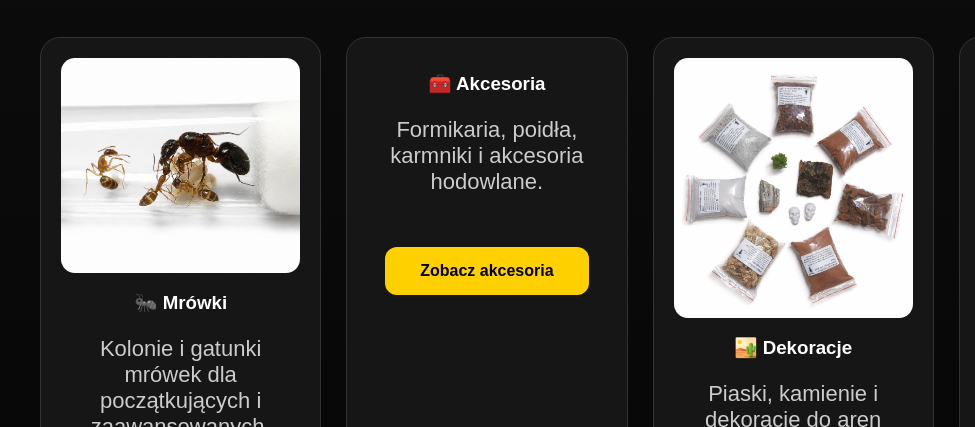
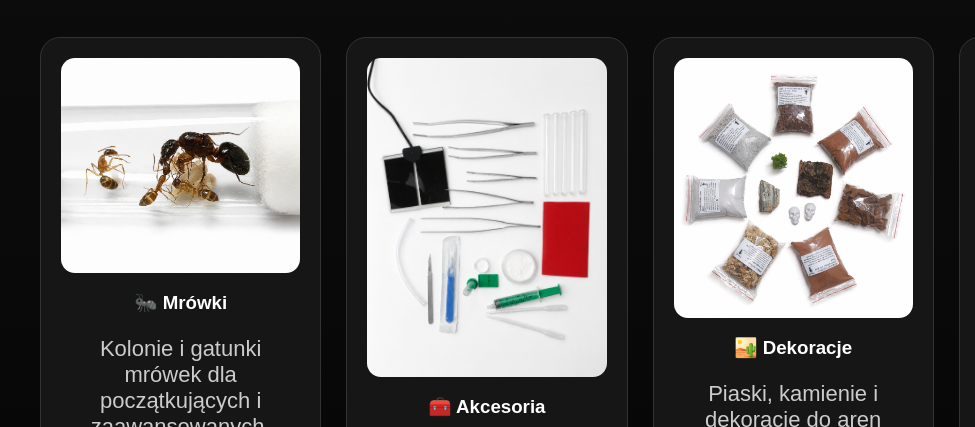
Before and after one commit to strongants/strongants.pl, a plain HTML site: page index.html in a window 1280 px wide. Shown: the part 658-1085 px from the top of the page, 0-975 px from the left. Drawn offline with Linux system fonts and the light colour scheme.

Commit message:
Update index.html

```diff
--- a/index.html
+++ b/index.html
@@ -232,6 +232,7 @@ Zobacz mrówki
 </div>
 
 <div class="card">
+  <img src="akcesoria.jpg" alt="Akcesoria">
 <h3>🧰 Akcesoria</h3>
 <p>Formikaria, poidła, karmniki i akcesoria hodowlane.</p>
 
```
